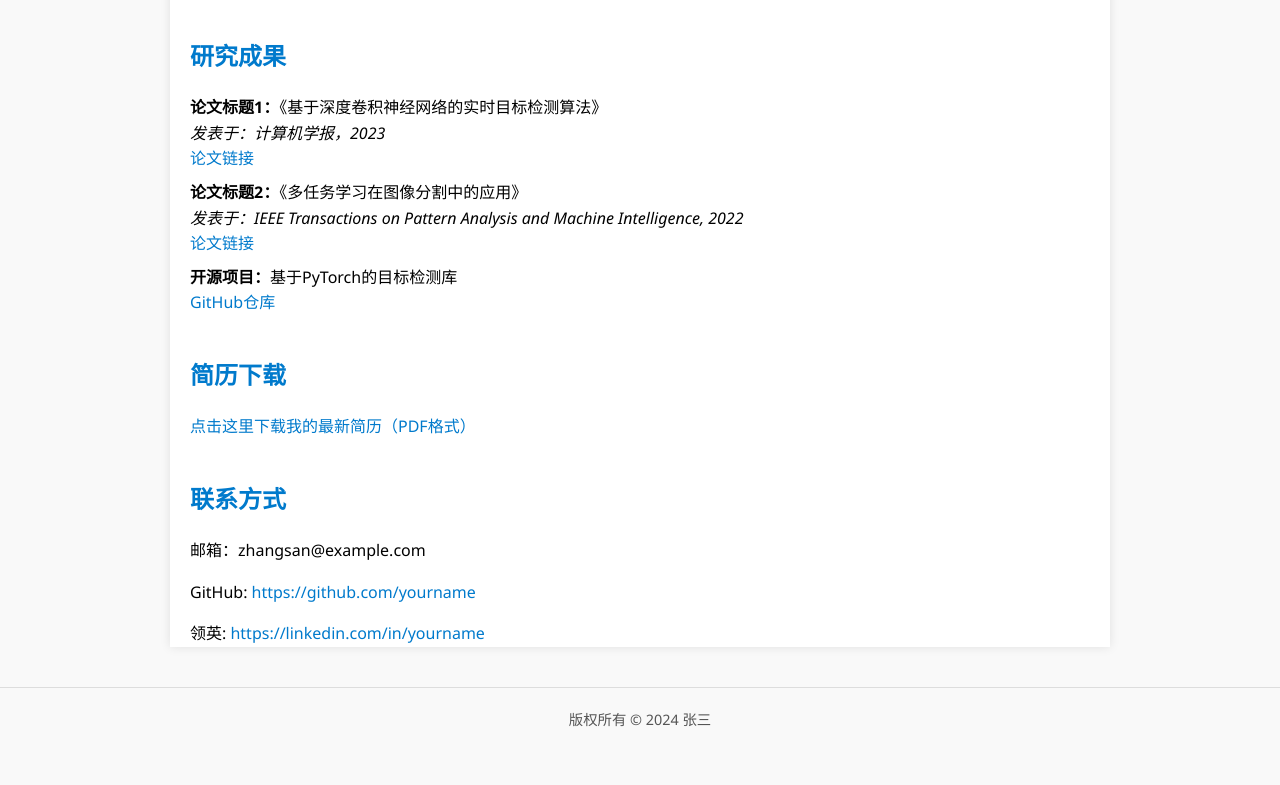
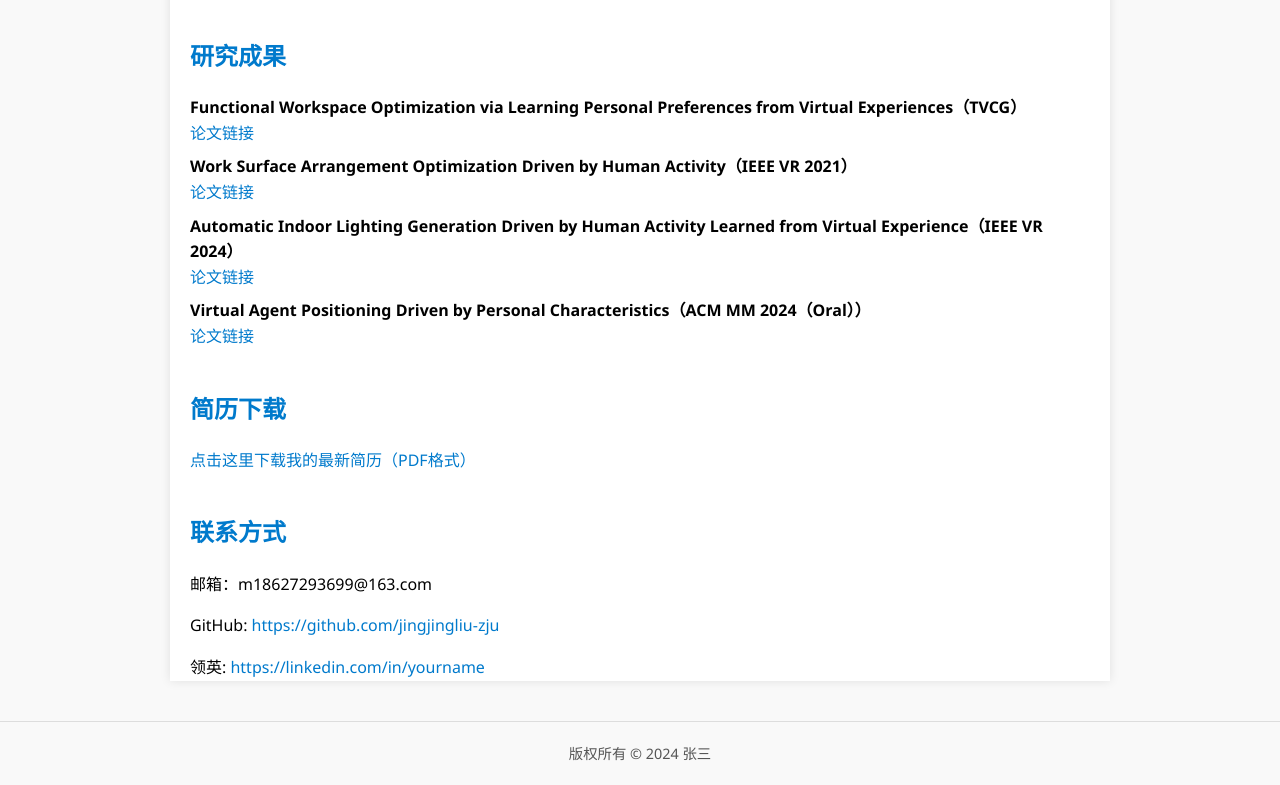
Before and after one commit to jingjingliu-zju/jingjingliu-zju.github.io, a plain HTML site: page index.html in a window 1280 px wide. Shown: the part 427-1212 px from the top of the page. Before the commit the page ends 1178 px from the top, so only its background shows below. Drawn offline with Linux system fonts and the light colour scheme.

Commit message:
Update index.html

```diff
--- a/index.html
+++ b/index.html
@@ -34,18 +34,20 @@
             <h2>研究成果</h2>
             <ul>
                 <li>
-                    <strong>论文标题1：</strong>《基于深度卷积神经网络的实时目标检测算法》 <br />
-                    <em>发表于：计算机学报，2023</em><br />
-                    <a href="https://doi.org/xxxxx" target="_blank">论文链接</a>
+                    <strong>Functional Workspace Optimization via Learning Personal Preferences from Virtual Experiences（TVCG）</strong><br />
+                    <a href="https://ieeexplore.ieee.org/document/8642445" target="_blank">论文链接</a>
                 </li>
                 <li>
-                    <strong>论文标题2：</strong>《多任务学习在图像分割中的应用》 <br />
-                    <em>发表于：IEEE Transactions on Pattern Analysis and Machine Intelligence, 2022</em><br />
-                    <a href="https://doi.org/xxxxx" target="_blank">论文链接</a>
+                    <strong>Work Surface Arrangement Optimization Driven by Human Activity（IEEE VR 2021）</strong><br />
+                    <a href="https://ieeexplore.ieee.org/document/9417801" target="_blank">论文链接</a>
                 </li>
                 <li>
-                    <strong>开源项目：</strong>基于PyTorch的目标检测库 <br />
-                    <a href="https://github.com/yourname/yourproject" target="_blank">GitHub仓库</a>
+                    <strong>Automatic Indoor Lighting Generation Driven by Human Activity Learned from Virtual Experience（IEEE VR 2024）</strong><br />
+                    <a href="https://ieeexplore.ieee.org/abstract/document/10494182" target="_blank">论文链接</a>
+                </li>
+                <li>
+                    <strong>Virtual Agent Positioning Driven by Personal Characteristics（ACM MM 2024（Oral））</strong><br />
+                    <a href="https://dl.acm.org/doi/abs/10.1145/3664647.3680634" target="_blank">论文链接</a>
                 </li>
             </ul>
         </section>
@@ -55,8 +57,8 @@
         </section>
         <section id="contact">
             <h2>联系方式</h2>
-            <p>邮箱：zhangsan@example.com</p>
-            <p>GitHub: <a href="https://github.com/yourname" target="_blank">https://github.com/yourname</a></p>
+            <p>邮箱：m18627293699@163.com</p>
+            <p>GitHub: <a href="https://github.com/jingjingliu-zju" target="_blank">https://github.com/jingjingliu-zju</a></p>
             <p>领英: <a href="https://linkedin.com/in/yourname" target="_blank">https://linkedin.com/in/yourname</a></p>
         </section>
     </main>
```
